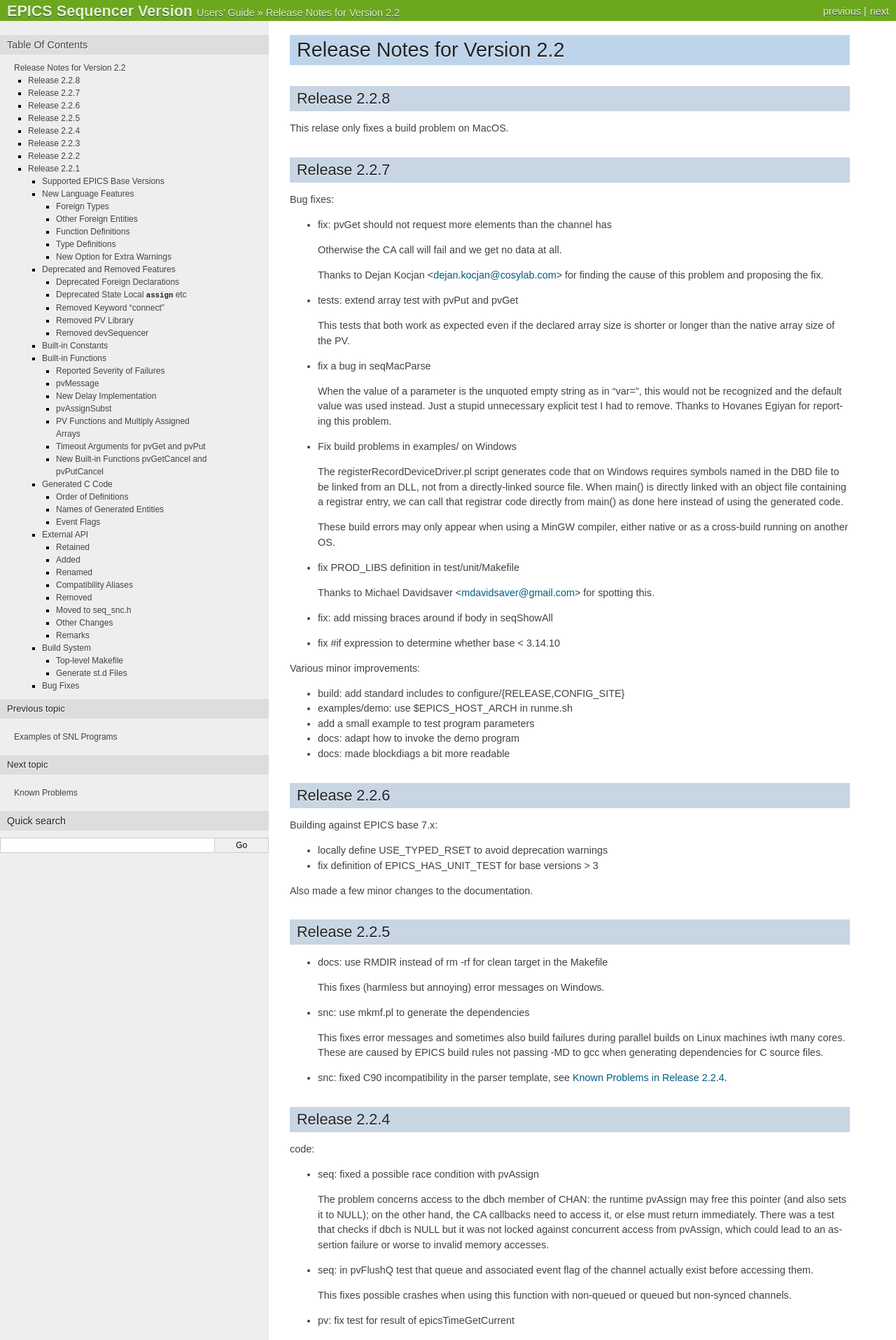
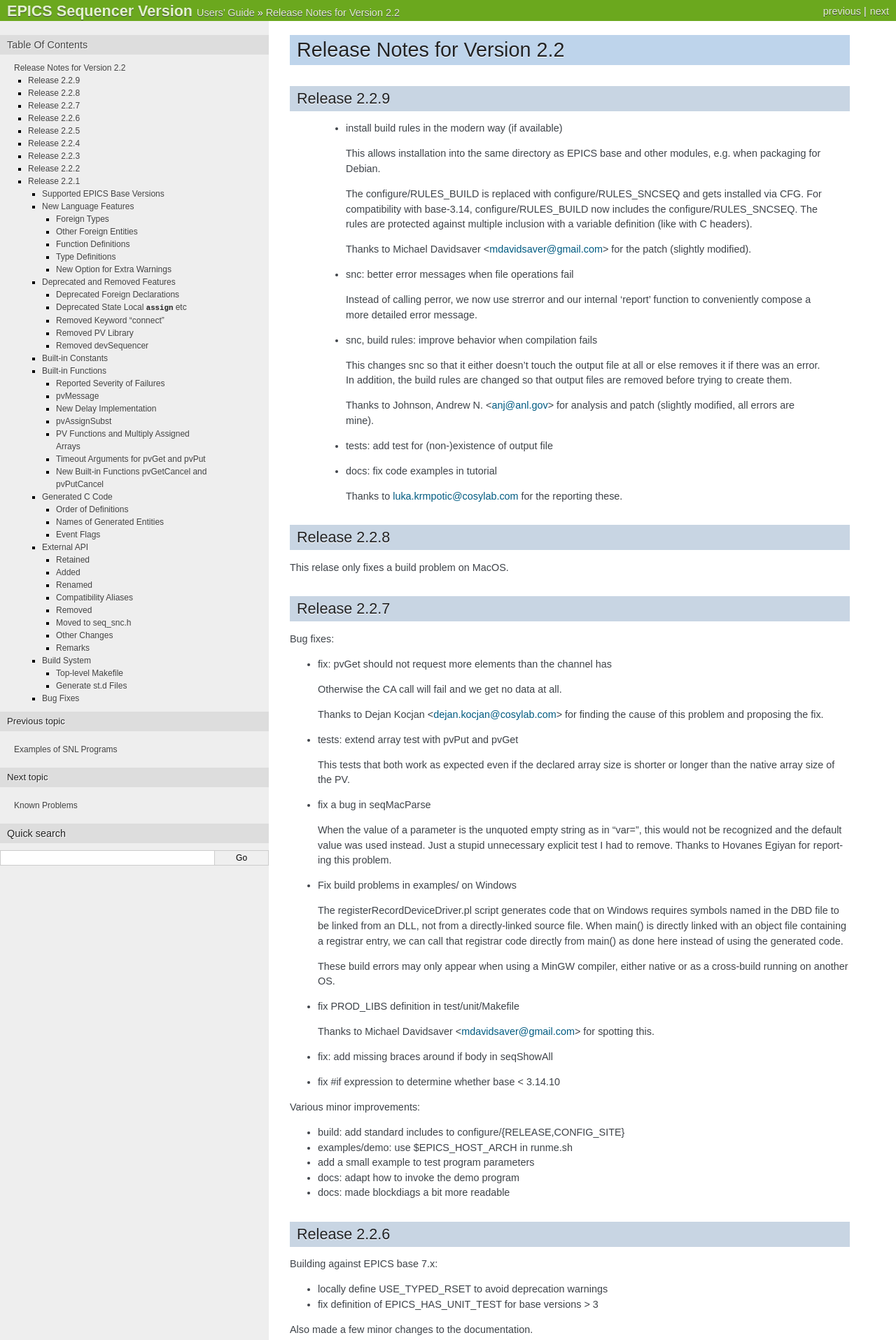
Before and after one commit to D-TACQ/EPICS-seq, a Sphinx documentation site: the page built from documentation/ReleaseNotes-2-2.txt, in a window 1280 px wide. Shown: the top 1915 px of the page at 70% size. Built offline with Sphinx 7.4.7, drawn with Linux system fonts in a browser that asks for light colours; some of the changed text lies outside the part shown.

Commit message:
Import vendor 2-2-9

```diff
--- a/documentation/Installation.txt
+++ b/documentation/Installation.txt
@@ -51,7 +51,7 @@ Releases are available here:
 
    http://www-csr.bessy.de/control/SoftDist/sequencer/releases/
 
-The current stable release is `2.2.7`_. Please take a look at the
+The current stable release is `2.2.9`_. Please take a look at the
 `VersioningPolicy` if you are unsure whether to upgrade to
 a new release.
 
@@ -75,7 +75,8 @@ Here are all releases for version 2.2:
    ========== ======================= ============================
    Version    Release Notes           Known Problems
    ========== ======================= ============================
-   `2.2.8`_   `Release_Notes_2.2.7`   none so far
+   `2.2.9`_   `Release_Notes_2.2.9`   n/a
+   `2.2.8`_   `Release_Notes_2.2.8`   n/a
    `2.2.7`_   `Release_Notes_2.2.7`   `Known_Problems_2.2.7`
    `2.2.6`_   `Release_Notes_2.2.6`   `Known_Problems_2.2.6`
    `2.2.5`_   `Release_Notes_2.2.5`   `Known_Problems_2.2.5`
@@ -106,6 +107,7 @@ See `Contribute`_ for a short description how to record and send patches.
 You can also follow development by using the `repository browser`_.
 
 .. _latest snapshot: http://www-csr.bessy.de/control/SoftDist/sequencer/releases/seq-2-2-snapshot-latest.tar.gz
+.. _2.2.9: http://www-csr.bessy.de/control/SoftDist/sequencer/releases/seq-2.2.9.tar.gz
 .. _2.2.8: http://www-csr.bessy.de/control/SoftDist/sequencer/releases/seq-2.2.8.tar.gz
 .. _2.2.7: http://www-csr.bessy.de/control/SoftDist/sequencer/releases/seq-2.2.7.tar.gz
 .. _2.2.6: http://www-csr.bessy.de/control/SoftDist/sequencer/releases/seq-2.2.6.tar.gz
--- a/documentation/ReleaseNotes-2-2.txt
+++ b/documentation/ReleaseNotes-2-2.txt
@@ -1,5 +1,44 @@
 Release Notes for Version 2.2
 =============================
+
+.. _Release_Notes_2.2.9:
+
+Release 2.2.9
+-------------
+
+  * install build rules in the modern way (if available)
+
+    This allows installation into the same directory as EPICS base and other
+    modules, e.g. when packaging for Debian.
+
+    The configure/RULES_BUILD is replaced with configure/RULES_SNCSEQ and gets
+    installed via CFG. For compatibility with base-3.14, configure/RULES_BUILD
+    now includes the configure/RULES_SNCSEQ. The rules are protected against
+    multiple inclusion with a variable definition (like with C headers).
+
+    Thanks to Michael Davidsaver <mdavidsaver@gmail.com> for the patch (slightly
+    modified).
+
+  * snc: better error messages when file operations fail
+
+    Instead of calling perror, we now use strerror and our internal 'report'
+    function to conveniently compose a more detailed error message.
+
+  * snc, build rules: improve behavior when compilation fails
+
+    This changes snc so that it either doesn't touch the output file at all or
+    else removes it if there was an error. In addition, the build rules are
+    changed so that output files are removed before trying to create them.
+
+    Thanks to Johnson, Andrew N. <anj@anl.gov> for analysis and patch (slightly
+    modified, all errors are mine).
+
+  * tests: add test for (non-)existence of output file
+
+  * docs: fix code examples in tutorial
+
+    Thanks to luka.krmpotic@cosylab.com for the reporting these.
+
 
 .. _Release_Notes_2.2.8:
 
```
Also changed, not shown: documentation/Tutorial.txt (+4 -4 lines), 7 other files.
